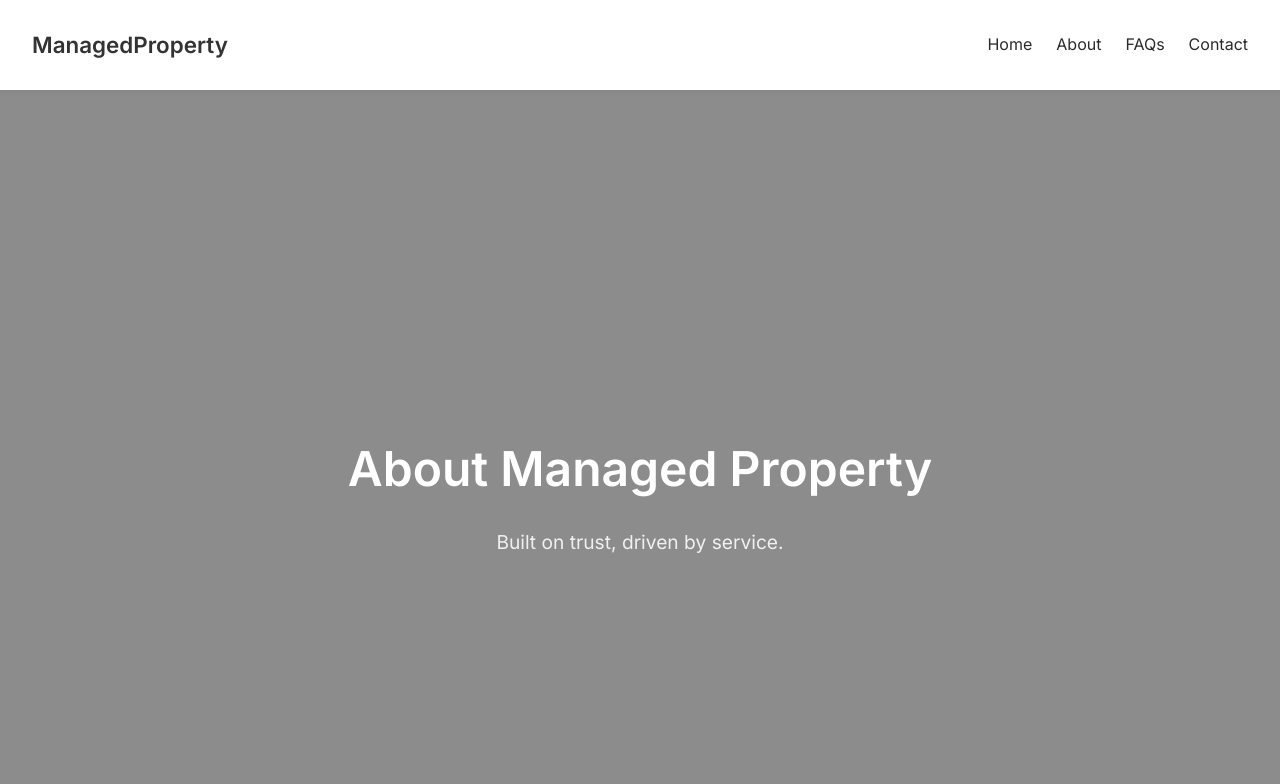
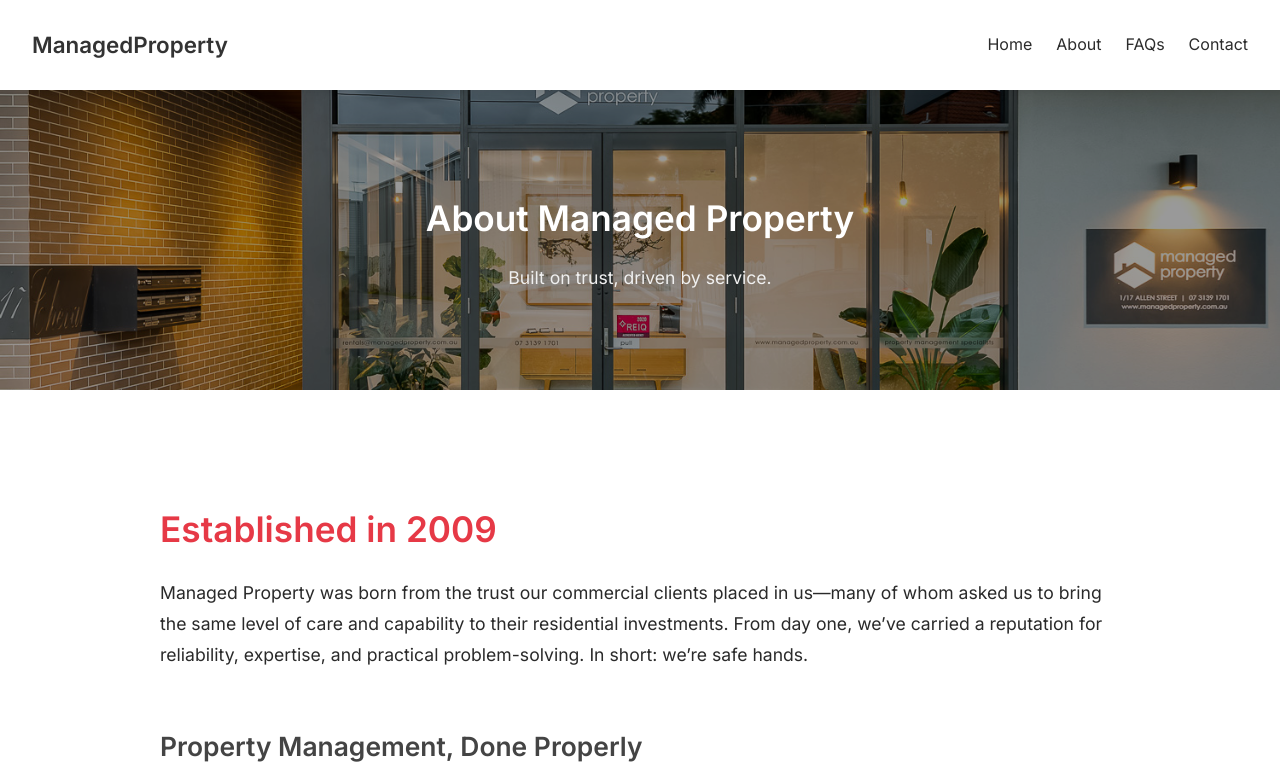
Before and after one commit to managedproperty/mpdemo, a plain HTML site: page about.html in a window 1280 px wide. Shown: the top 784 px of the page. Drawn offline with Linux system fonts and the light colour scheme.

Commit message:
Update styles.css

```diff
--- a/styles.css
+++ b/styles.css
@@ -211,3 +211,37 @@ button:hover {
 .content-section p {
   margin-bottom: 1.5em;
 }
+
+.image-hero {
+  background: url('assets/office-banner.jpg') center center / cover no-repeat;
+  height: 300px;
+  position: relative;
+}
+
+.image-hero::before {
+  content: '';
+  position: absolute;
+  top: 0; left: 0;
+  width: 100%; height: 100%;
+  background: rgba(0, 0, 0, 0.4); /* dark overlay */
+  z-index: 1;
+}
+
+.image-hero .hero-content {
+  position: relative;
+  z-index: 2;
+  text-align: center;
+  color: white;
+  padding: 60px 20px;
+}
+
+.image-hero h1 {
+  font-size: 2.2em;
+  font-weight: 600;
+  margin-bottom: 0.3em;
+}
+
+.image-hero p {
+  font-size: 1.1em;
+  color: #f0f0f0;
+}
```
